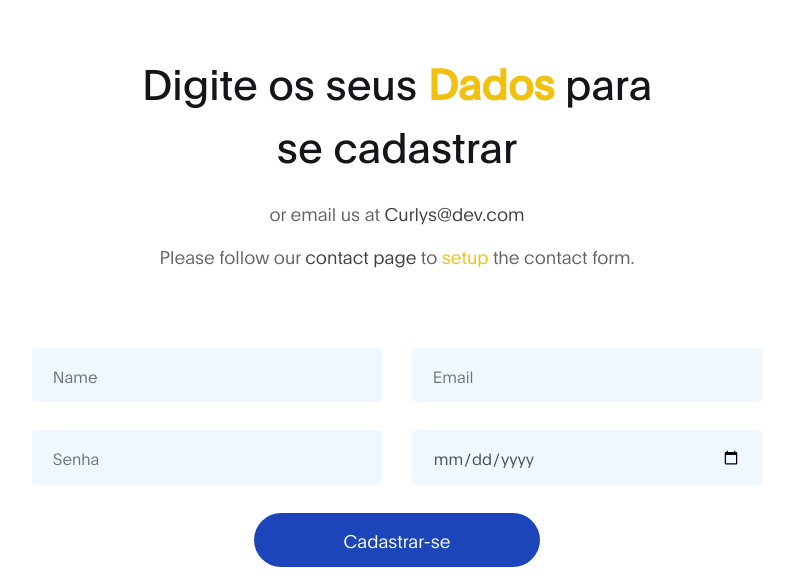
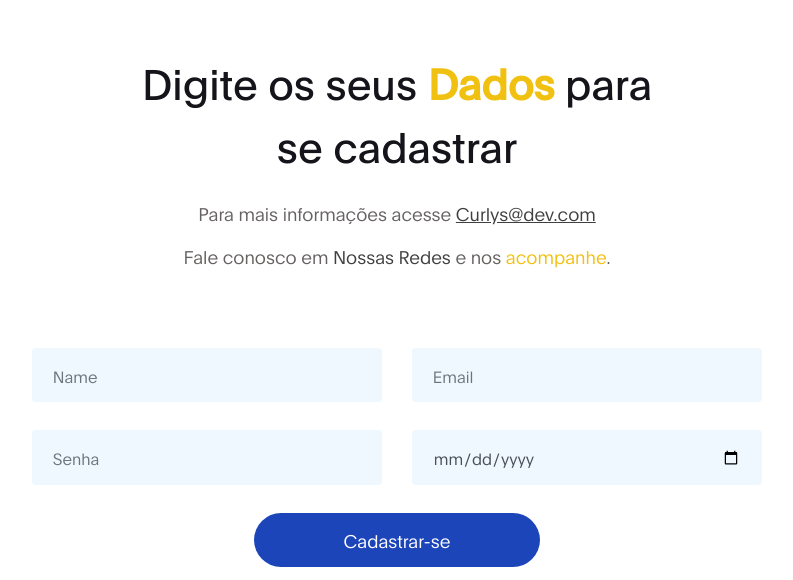
Before and after one commit to DouglasNeres/Web-Study-s, a PHP site: page /contact.php in a window 1280 px wide. Shown: the part 174-754 px from the top of the page, without its empty margins (243-1036 px from the left). Run offline with PHP 8.4, Linux system fonts and the light colour scheme.

Commit message:
Trabalho - Modificação no formulario

```diff
--- a/contact.php
+++ b/contact.php
@@ -78,9 +78,11 @@ https://templatemo.com/tm-538-digital-trend
 
                       <h1 class="mb-4">Digite os seus <strong>Dados</strong> para se cadastrar</h1>
 
-                      <p>or email us at <a href="mailto:hello@company.com">Curlys@dev.com</a></p>
-                      <p>Please follow our <a rel="nofollow" href="https://templatemo.com/contact">contact page</a> to <strong>setup</strong> the contact form.</p>
+
+                      <p>Para mais informações acesse <a href="mailto:hello@company.com"><u>Curlys@dev.com</u></a></p>
+                      <p>Fale conosco em <a rel="nofollow" href=""> Nossas Redes</a> e nos <strong>acompanhe</strong>.</p>
                     </div>
+
 
                     <div class="col-lg-8 mx-auto col-md-10 col-12">
 
```
